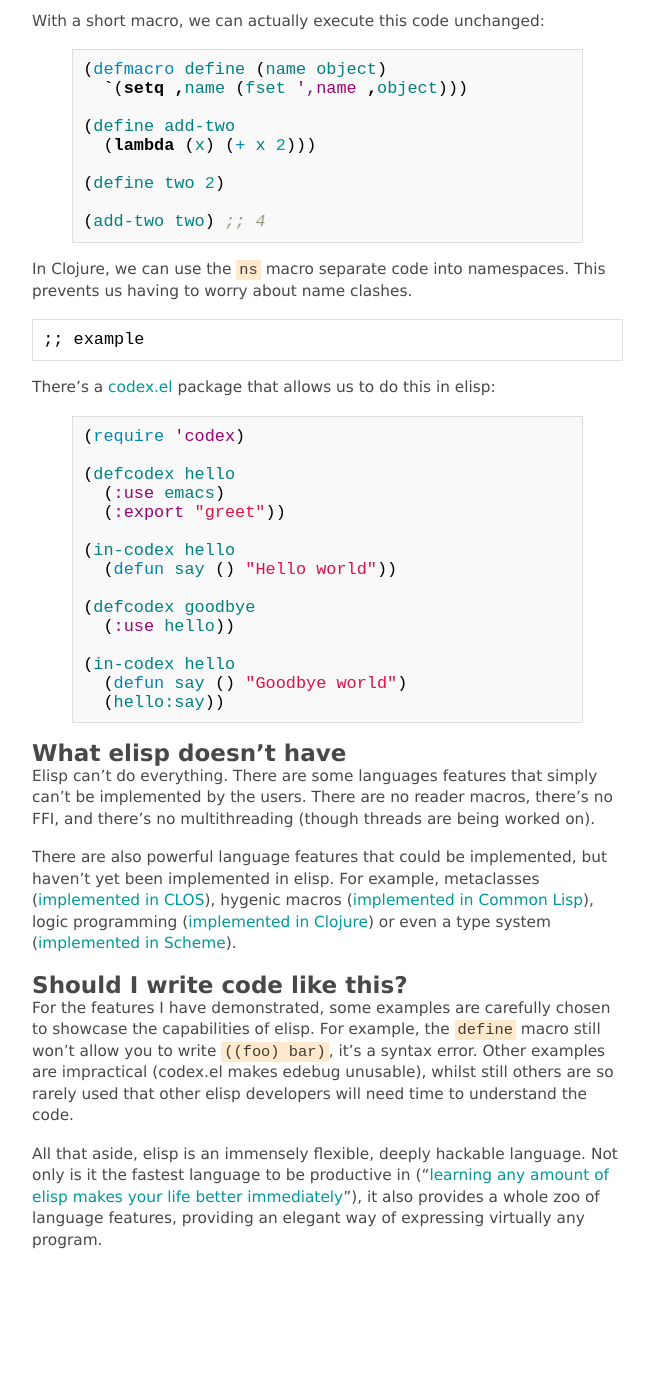
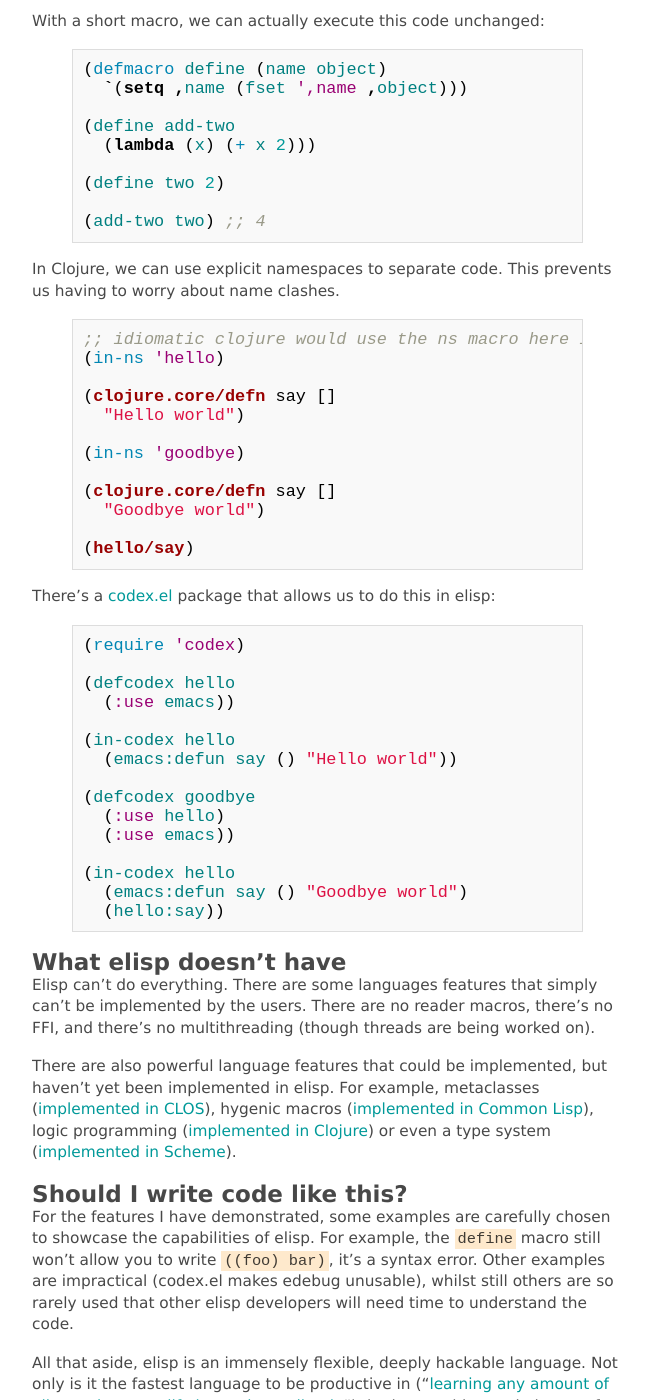
Before and after one commit to Wilfred/wilfred.github.com, a Jekyll site: the page built from _posts/2013-05-09-multi-paradigm-elisp.markdown, in a window 1280 px wide and 1400 px high, scrolled down 6343 px. Shown: the whole window, without its empty margins (439-1093 px from the left). Built offline with Jekyll 4.4.1, drawn with Linux system fonts in a browser that asks for light colours; before the commit the page ends 7649 px from its top, so only the background shows below that.

Commit message:
finishing the namespace example

```diff
--- a/_posts/2013-05-09-multi-paradigm-elisp.markdown
+++ b/_posts/2013-05-09-multi-paradigm-elisp.markdown
@@ -370,10 +370,23 @@ With a short macro, we can actually execute this code unchanged:
 (add-two two) ;; 4
 {% endhighlight %}
 
-In Clojure, we can use the `ns` macro separate code into
-namespaces. This prevents us having to worry about name clashes.
+In Clojure, we can use explicit namespaces to separate code. This
+prevents us having to worry about name clashes.
 
-    ;; example
+{% highlight clojure %}
+;; idiomatic clojure would use the ns macro here instead
+(in-ns 'hello)
+
+(clojure.core/defn say []
+  "Hello world")
+
+(in-ns 'goodbye)
+
+(clojure.core/defn say []
+  "Goodbye world")
+
+(hello/say)
+{% endhighlight %}
 
 There's a [codex.el](https://github.com/sigma/codex) package that
 allows us to do this in elisp:
@@ -382,17 +395,17 @@ allows us to do this in elisp:
 (require 'codex)
 
 (defcodex hello
-  (:use emacs)
-  (:export "greet"))
+  (:use emacs))
 
 (in-codex hello
-  (defun say () "Hello world"))
+  (emacs:defun say () "Hello world"))
 
 (defcodex goodbye
-  (:use hello))
+  (:use hello)
+  (:use emacs))
 
 (in-codex hello
-  (defun say () "Goodbye world")
+  (emacs:defun say () "Goodbye world")
   (hello:say))
 {% endhighlight %}
 
```
